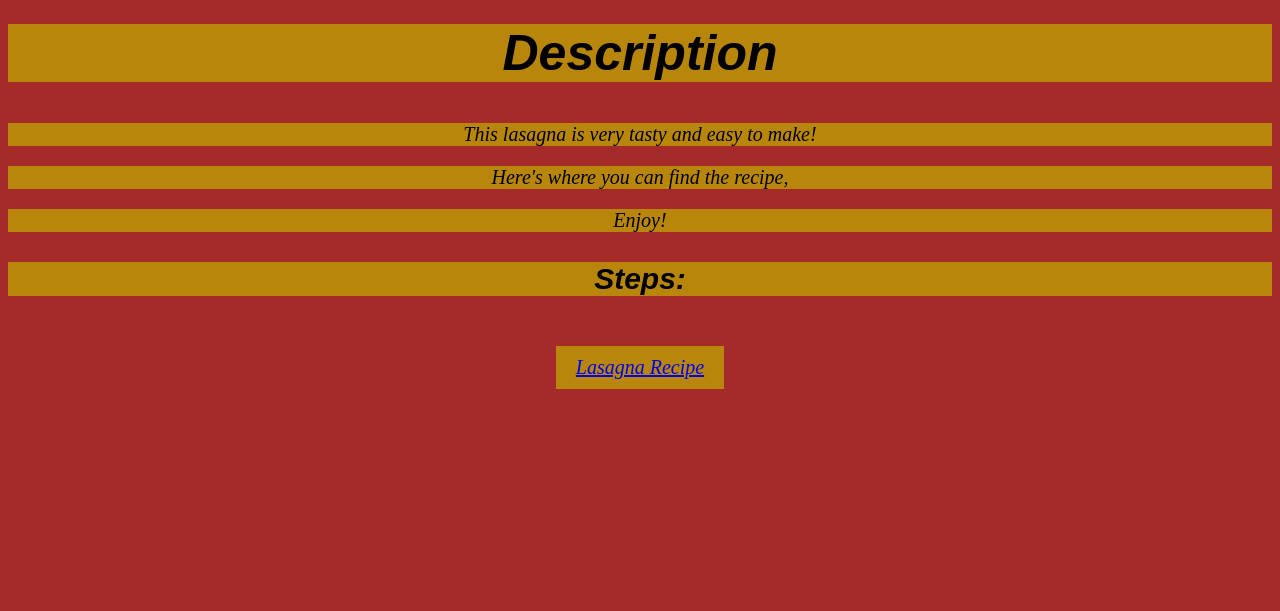
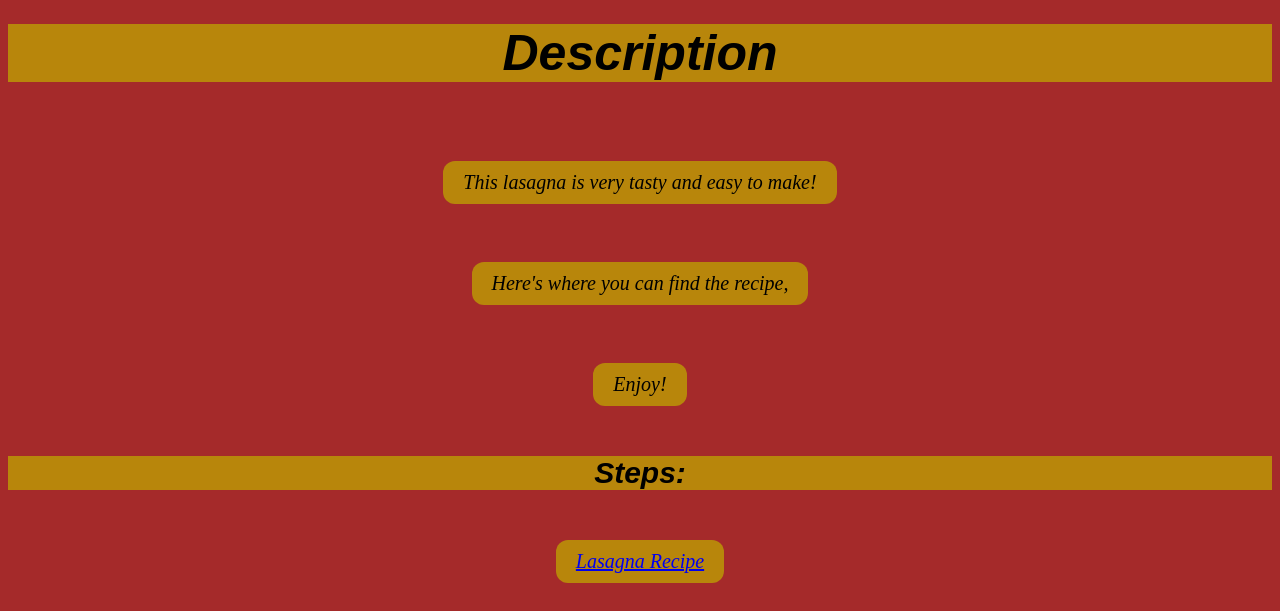
Before and after one commit to DTMuser/odin-recipes, a plain HTML site: page recipes/lasagna.html in a window 1280 px wide. Shown: the part 842-1453 px from the top of the page. Before the commit the page ends 1259 px from the top, so only its background shows below. Drawn offline with Linux system fonts and the light colour scheme.

Commit message:
Updated button looks

```diff
--- a/recipes/lasagna.html
+++ b/recipes/lasagna.html
@@ -15,9 +15,11 @@
     <img src="https://static01.nyt.com/images/2023/08/31/multimedia/RS-Lasagna-hkjl/RS-Lasagna-hkjl-threeByTwoMediumAt2X.jpg" alt="A delicious lasagna">
     </div>
     <h2 id="hed2">Description</h2>
-    <p id="p1">This lasagna is very tasty and easy to make!</p>
-    <p id="p2">Here's where you can find the recipe,</p>
-    <p id="p3">Enjoy!</p>
+    <div class="tasty">
+    <br><p id="p1">This lasagna is very tasty and easy to make!</p><br>
+    <br><p id="p2">Here's where you can find the recipe,</p></br>
+    <br><p id="p3">Enjoy!</p></br>
+    </div>
     <h3>Steps:</h3>
     <div class="para4">
     <p id="p4"><a href="https://allthemeals.com/recipe/Gordon%20Ramsay%20Lasagne">Lasagna Recipe</a></p>
--- a/recipes/styles1.css
+++ b/recipes/styles1.css
@@ -5,6 +5,7 @@
     font-style: italic;
     font-family: fantasy;
     background-color: darkgoldenrod;
+    padding: 10px 100px;
 }
 .center-container {
     text-align: center;
@@ -15,8 +16,11 @@
     background-color: darkgoldenrod ;
     color: black ;
     font-size: 80px;
+    border-radius: 12px;
+
 }
 body {
     background-color: brown;
+    align-self: auto;
 
 }
--- a/recipes/styles2.css
+++ b/recipes/styles2.css
@@ -16,6 +16,7 @@
     background-color: darkgoldenrod ;
     color: black ;
     font-size: 80px;
+    border-radius: 12px;
 }
 #hed2 {
     text-align: center;
@@ -30,6 +31,7 @@ img {
     height: 400px;
     text-align: center;
     margin-top: 60px;
+    border-radius: 100px;
 }
 .image {
     text-align: center;
@@ -39,6 +41,10 @@ img {
     font-size: 20px;
     font-style: italic;
     background-color: darkgoldenrod;
+    border-radius: 12px;
+    padding: 10px 20px;
+    display: inline-block
+
 
 }
 #p2 {
@@ -46,12 +52,19 @@ img {
     font-size: 20px;
     font-style: italic;
     background-color: darkgoldenrod;
+    border-radius: 12px;
+    padding: 10px 20px;
+    display: inline-block;
 }
 #p3 {
     text-align: center;
     font-size: 20px;
     font-style: italic;
     background-color: darkgoldenrod;
+    border-radius: 12px;
+    padding: 10px 20px ;
+    display: inline-block
+
 }
 h3 {
     text-align: center;
@@ -67,7 +80,7 @@ h3 {
     background-color: darkgoldenrod ;
     color: black ;
     font-size: 20px;
-    back
+    border-radius: 12px;
 }
 .para4 {
     text-align: center;
@@ -78,3 +91,9 @@ h3 {
 body {
     background-color: brown;
 }
+
+.tasty {
+    text-align: center;
+
+
+}
```
Also changed, not shown: index.html (+1 -1 lines).
